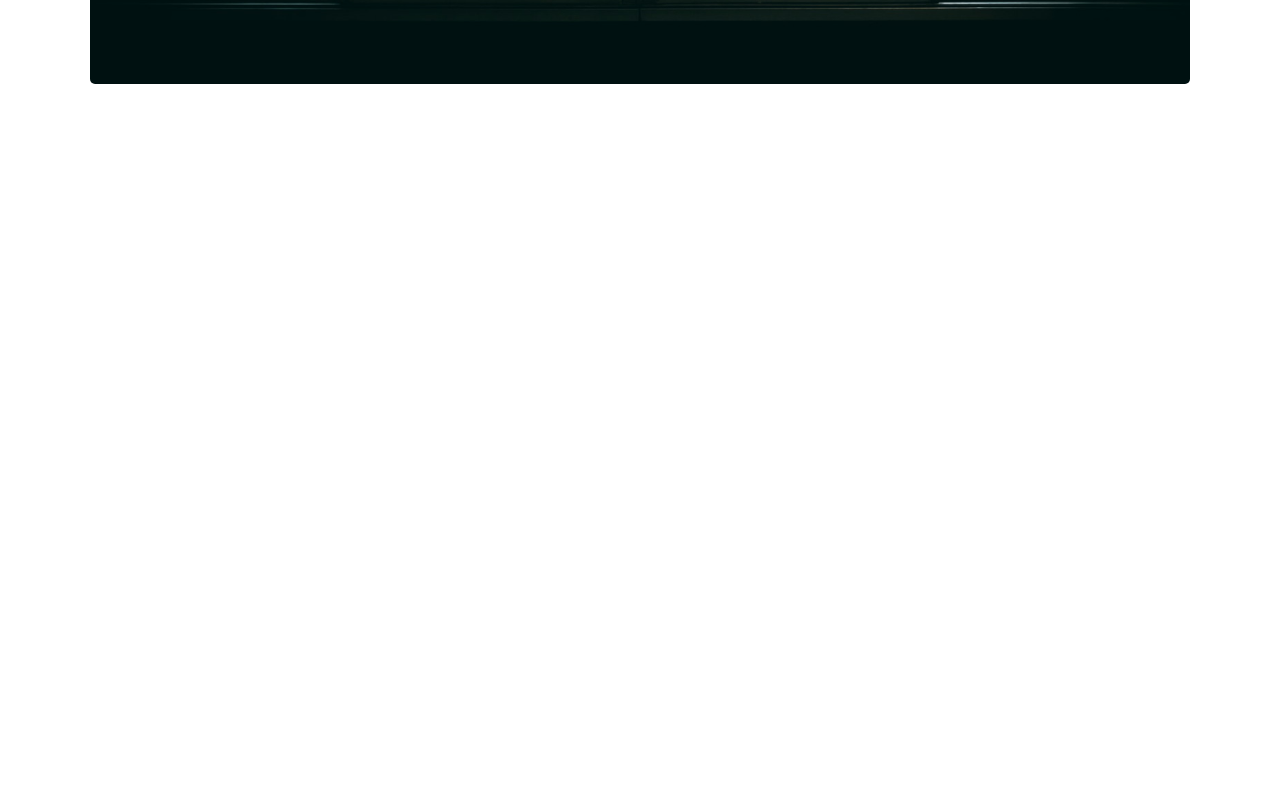
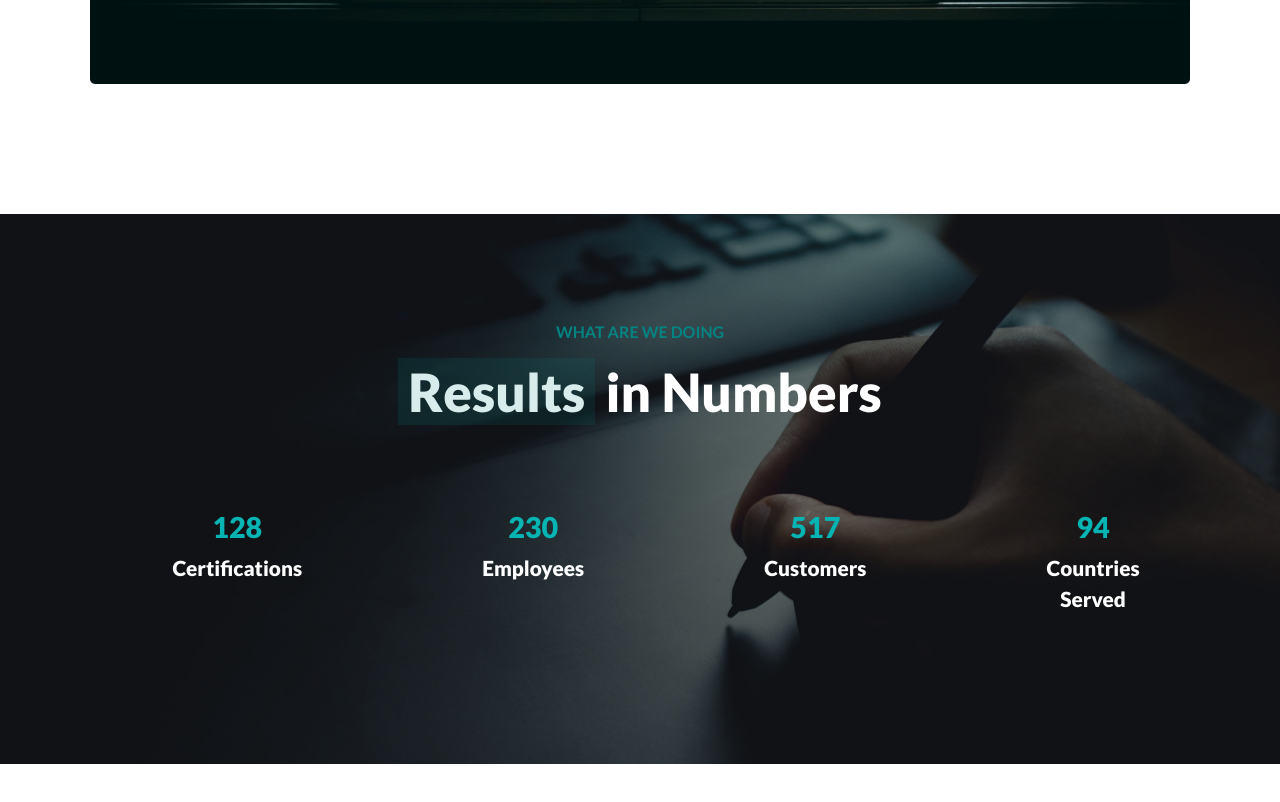
Before and after one commit to carmelopalumbo/proj-html-vuejs, a Vue app: page / in a window 1280 px wide. Shown: the part 1766-2568 px from the top of the page. Before the commit the page ends 1930 px from the top, so only its background shows below. Built offline with nearby package versions, Linux system fonts and the light colour scheme.

Commit message:
add-results-component

```diff
--- a/src/components/AppFooter.vue
+++ b/src/components/AppFooter.vue
@@ -4,6 +4,12 @@ export default {
 };
 </script>
 
-<template></template>
+<template>
+  <footer></footer>
+</template>
 
-<style></style>
+<style lang="scss" scoped>
+footer {
+  height: 1000px; //rimuovere!!
+}
+</style>
--- a/src/components/partials/openhours.vue
+++ b/src/components/partials/openhours.vue
@@ -7,12 +7,12 @@ export default {
 <template>
   <div class="openhours">
     <div class="container h-100">
-      <div class="row d-flex justify-content-between align-items-center h-100">
+      <div class="row align-items-center h-100">
         <div class="col">
           <i class="fa-solid fa-clock"></i>
           <span class="ms-2">Open Hours: Mon - Sat - 9:00 - 18:00</span>
         </div>
-        <div class="col">
+        <div class="col text-center">
           <i class="fa-solid fa-phone"></i>
           <span class="ms-2">+1 (305) 1234-5678</span>
           <i class="fa-solid fa-envelope ms-4"></i>
--- a/src/components/partials/results.vue
+++ b/src/components/partials/results.vue
@@ -1,9 +1,111 @@
 <script>
+import { store } from "../../data/store";
+
 export default {
   name: "results",
+  data() {
+    return {
+      store,
+    };
+  },
 };
 </script>
 
-<template></template>
+<template>
+  <div class="results">
+    <div
+      class="container h-100 d-flex align-items-center justify-content-center position-relative flex-column"
+    >
+      <div class="row">
+        <div class="col text-center">
+          <h6 class="py-2">WHAT ARE WE DOING</h6>
+          <h2><strong>Results</strong> in Numbers</h2>
+        </div>
+      </div>
+      <div class="row">
+        <div class="col">
+          <ul class="d-flex">
+            <li
+              v-for="(result, index) in store.results"
+              :key="index"
+              class="text-center"
+            >
+              <p>{{ result.number }}</p>
+              <p>{{ result.title }}</p>
+            </li>
+          </ul>
+        </div>
+      </div>
+    </div>
+  </div>
+</template>
 
-<style></style>
+<style lang="scss" scoped>
+@use "../../style/partials/palette" as *;
+.results {
+  height: 550px;
+  position: relative;
+  &::before {
+    content: "";
+    height: 550px;
+    background-image: url("../../assets/img/bg-1.jpg");
+    background-size: cover;
+    background-position: center;
+    position: absolute;
+    top: 50px;
+    right: 0px;
+    bottom: 0px;
+    left: 0px;
+    filter: brightness(0.6);
+  }
+  .container {
+    h6 {
+      color: $bluelagoon;
+      font-weight: 700;
+    }
+    h2 {
+      font-size: 3.3rem;
+      font-weight: 900;
+      color: white;
+      strong {
+        position: relative;
+        display: inline-block;
+        color: white;
+        padding: 2px 10px;
+        &::before {
+          content: "";
+          height: 100%;
+          background-color: $bluelagoon;
+          position: absolute;
+          top: 0px;
+          width: 100%;
+          display: block;
+          left: 0px;
+          opacity: 0.15;
+        }
+      }
+    }
+
+    ul {
+      list-style: none;
+      transform: translateY(70px);
+      li {
+        padding: 0 90px;
+        font-weight: 900;
+        p {
+          margin: 3px 0;
+        }
+        & :first-child {
+          color: lighten($bluelagoon, 10%);
+          font-size: 1.8rem;
+        }
+        & :last-child {
+          color: white;
+          font-size: 1.3rem;
+        }
+      }
+    }
+  }
+}
+//overlay with brightness
+</style>
--- a/src/data/store.js
+++ b/src/data/store.js
@@ -1,5 +1,23 @@
 import { reactive } from 'vue'
 
 export const store = reactive({
-    menu: ['HOME', 'ABOUT','SERVICES','TEAM','BLOG']
+    menu: ['HOME', 'ABOUT','SERVICES','TEAM','BLOG'],
+    results: [
+        {
+            number: 128,
+            title: 'Certifications'
+        },
+        {
+            number: 230,
+            title: 'Employees'
+        },
+        {
+            number: 517,
+            title: 'Customers'
+        },
+        {
+            number: 94,
+            title: 'Countries Served'
+        },
+    ]
 });
```
